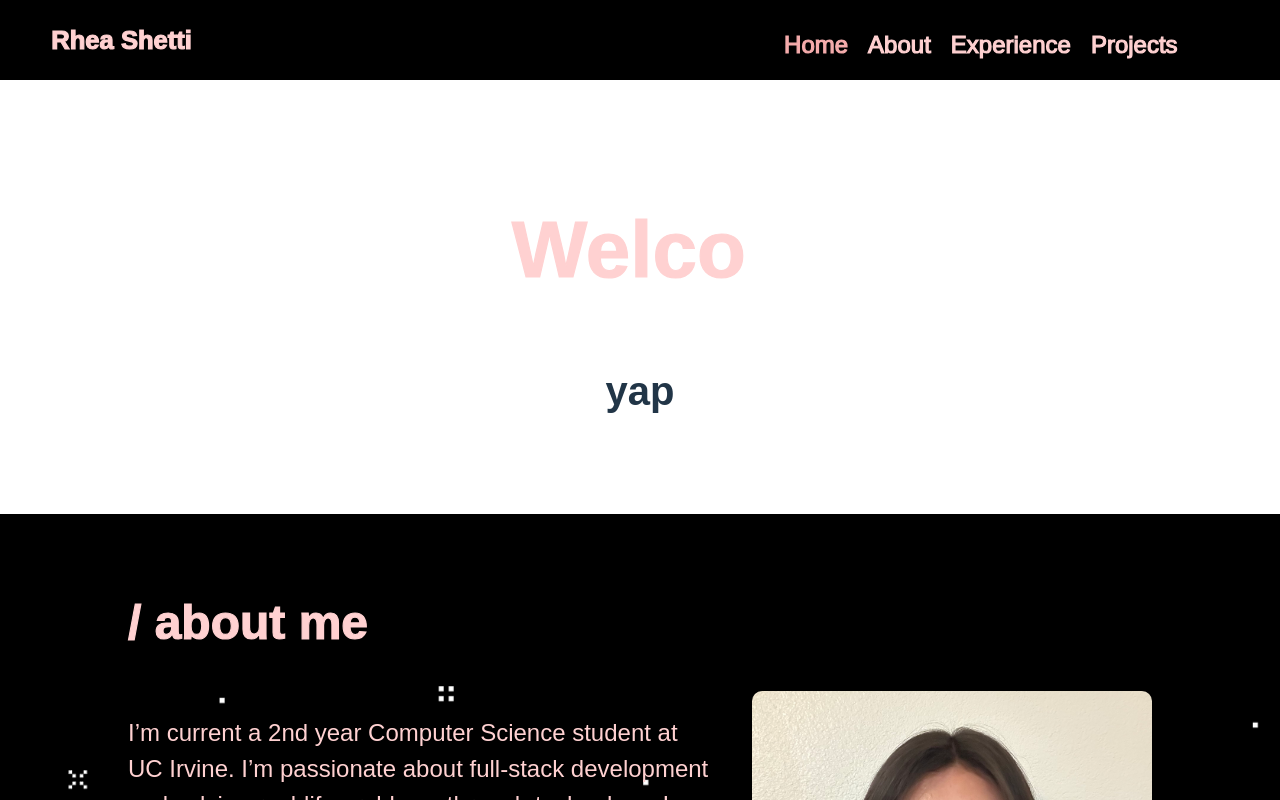
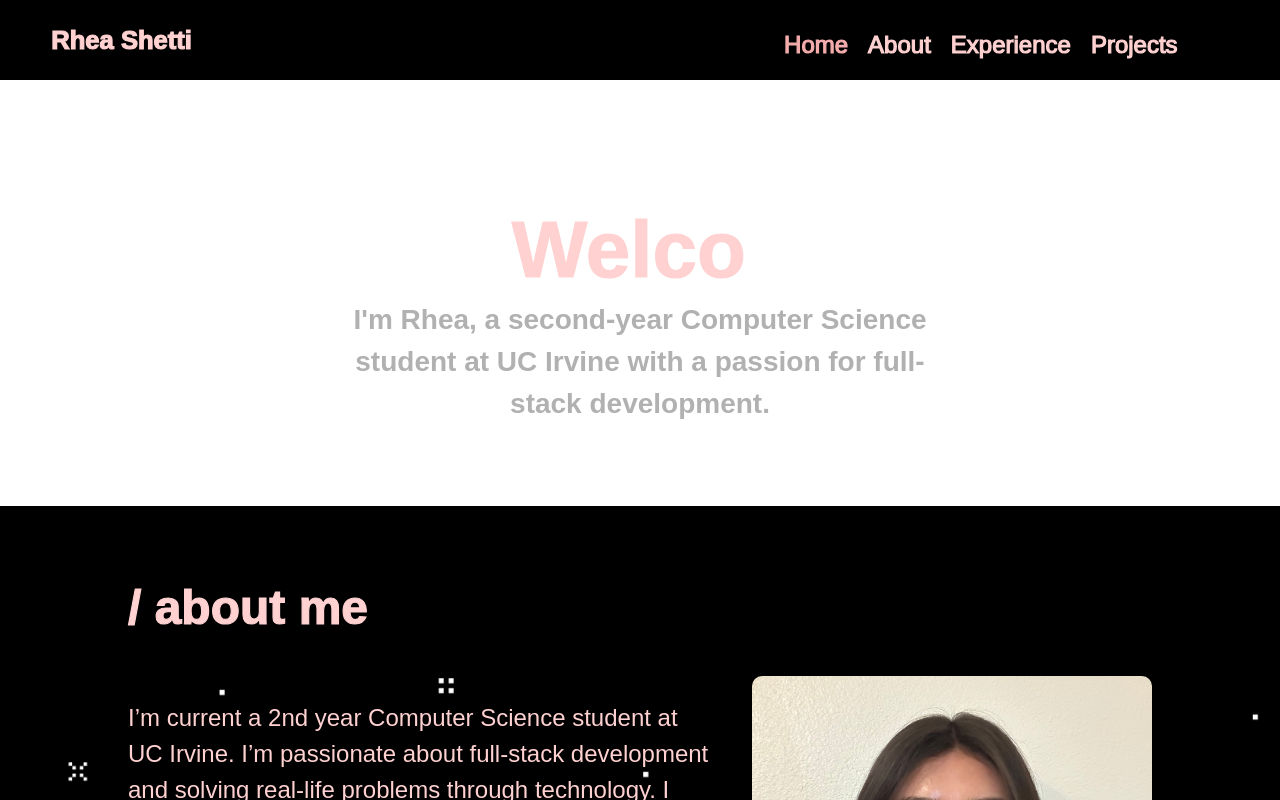
Before and after one commit to rheashetti/rheashetti, a React (Vite) app: page / in a window 1280 px wide. Shown: the top 800 px of the page. Built offline with nearby package versions, Linux system fonts and the light colour scheme; a web font is replaced by a local one.

Commit message:
added intro to home

```diff
--- a/src/index.css
+++ b/src/index.css
@@ -8,6 +8,8 @@
 
   color-scheme: light dark;
   color: rgba(255, 255, 255, 0.87);
+  --light_pink: rgb(255, 209, 209);
+  --dark_pink: rgb(245, 172, 172);
 
   font-synthesis: none;
   text-rendering: optimizeLegibility;
--- a/src/pages/home.css
+++ b/src/pages/home.css
@@ -2,3 +2,13 @@
     margin-bottom: 0;
     padding-bottom: 0;
 }
+
+h4 {
+    font-size: 0.7em;
+    text-align: center;
+    margin-left: 20%;
+    margin-right: 20%;
+    margin-top: -6%;
+    color: #B1B1B1;
+    margin-bottom: 15%;
+}
--- a/src/pages/home.tsx
+++ b/src/pages/home.tsx
@@ -1,5 +1,6 @@
 import React from 'react';
 import { TypeAnimation } from 'react-type-animation';
+import './home.css';
 
 const Home: React.FC = () => {
 
@@ -13,7 +14,7 @@ const Home: React.FC = () => {
             speed={10}
             style={{ color: 'rgb(255, 209, 209)', fontSize: '2em' }}
         />
-        <h4>  yap </h4>
+        <h4>  I'm Rhea, a second-year Computer Science student at UC Irvine with a passion for full-stack development. </h4>
     </section>
   );
 };
```
